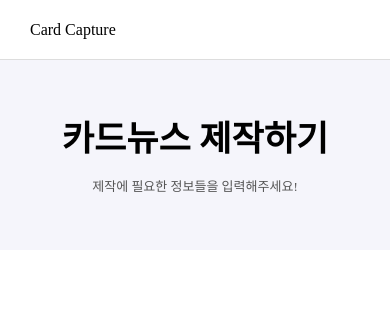
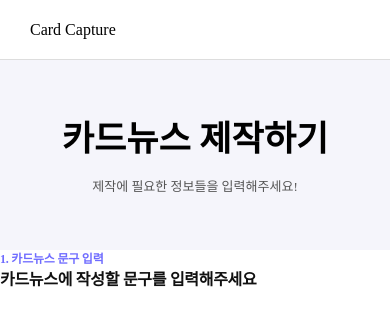
Before and after one commit to SW-rocket-dan/card-capture-fe, a Next.js app in the folder card-capture/: page /prompt in a window 390 px wide. Shown: the top 326 px of the page. Built offline with nearby package versions, Linux system fonts and the light colour scheme; a web font is replaced by a local one.

Commit message:
feat(PromptText): 프롬프트 입력창에 반복적으로 사용되는 ui 컴포넌트로 구현 (Category, Title)
반응형 적용시 일일히 적어주는 것보다 컴포넌트로 분리해서 만드는게 더 낫다고 생각하여 구현

```diff
--- a/card-capture/src/app/prompt/page.tsx
+++ b/card-capture/src/app/prompt/page.tsx
@@ -3,13 +3,17 @@
 import PromptTitle from '@/components/prompt/PromptTitle/PromptTitle';
 import NavigationBar from '@/components/common/NavigationBar/NavigationBar';
 import React from 'react';
+import PromptInput from '@/components/prompt/PromptInput/PromptInput';
 
 const PromptPage = () => {
   return (
     <div className="h-screen w-screen font-Pretendard">
       <NavigationBar isTransparent={false} />
-      <div className="flex h-full flex-row !overscroll-y-none pt-[60px]">
+      <div className="flex h-full flex-col !overscroll-y-none pt-[60px]">
         <PromptTitle />
+        <div className="flex flex-row">
+          <PromptInput />
+        </div>
       </div>
     </div>
   );
--- /dev/null
+++ b/card-capture/src/components/prompt/PromptInput/PromptInput.tsx
@@ -0,0 +1,11 @@
+import PromptTextInput from '@/components/prompt/PromptInput/components/PromptTextInput/PromptTextInput';
+
+const PromptInput = () => {
+  return (
+    <div className="w-[700px]">
+      <PromptTextInput />
+    </div>
+  );
+};
+
+export default PromptInput;
--- /dev/null
+++ b/card-capture/src/components/prompt/PromptInput/components/PromptTextInput/PromptTextInput.tsx
@@ -0,0 +1,13 @@
+import PromptCategoryText from '@/components/prompt/PromptInput/components/common/PromptCategoryText';
+import PromptTitleText from '@/components/prompt/PromptInput/components/common/PromptTitleText';
+
+const PromptTextInput = () => {
+  return (
+    <div className="flex w-full flex-col">
+      <PromptCategoryText>1. 카드뉴스 문구 입력</PromptCategoryText>
+      <PromptTitleText>카드뉴스에 작성할 문구를 입력해주세요</PromptTitleText>
+    </div>
+  );
+};
+
+export default PromptTextInput;
--- /dev/null
+++ b/card-capture/src/components/prompt/PromptInput/components/common/PromptCategoryText.tsx
@@ -0,0 +1,11 @@
+import React from 'react';
+
+type PromptCategoryProps = {
+  children: React.ReactNode;
+};
+
+const PromptCategoryText = ({ children }: PromptCategoryProps) => {
+  return <div className="tracking-little-tight text-[12px] font-semibold text-main">{children}</div>;
+};
+
+export default PromptCategoryText;
--- /dev/null
+++ b/card-capture/src/components/prompt/PromptInput/components/common/PromptTitleText.tsx
@@ -0,0 +1,11 @@
+import React from 'react';
+
+type PromptTitleProps = {
+  children: React.ReactNode;
+};
+
+const PromptTitleText = ({ children }: PromptTitleProps) => {
+  return <div className="tracking-little-tight text-[16px] font-semibold text-defaultBlack">{children}</div>;
+};
+
+export default PromptTitleText;
```
